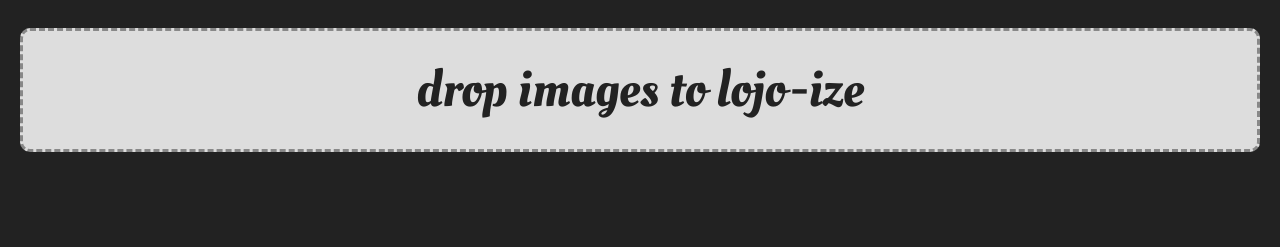
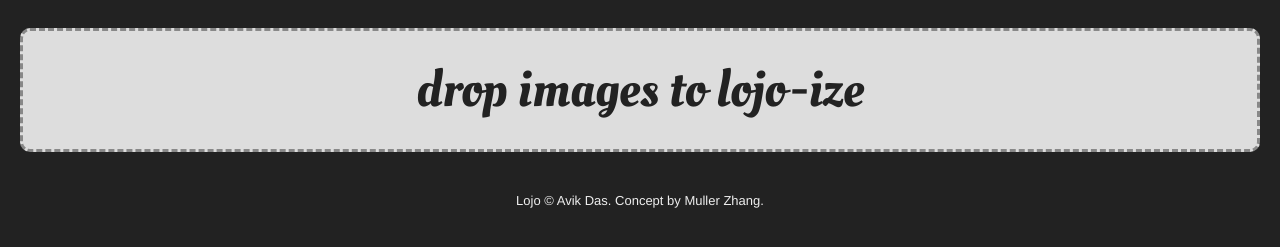
Before and after one commit to avik-das/lojo, a plain HTML site: page index.html in a window 1280 px wide. Shown: the part 179-426 px from the top of the page. Drawn offline with Linux system fonts and the light colour scheme.

Commit message:
Added footer

```diff
--- a/index.html
+++ b/index.html
@@ -16,6 +16,7 @@
     <img id="logo" src="logo.png" />
     <div id="output"></div>
     <div id="drop-zone">Drop images to Lojo-ize</div>
+    <div id="footer">Lojo &copy; Avik Das. Concept by Muller Zhang.</div>
 
     <script type="text/template" id="tmpl-image-progress">
       <div class="placeholder">
--- a/style.css
+++ b/style.css
@@ -53,3 +53,8 @@ body {
   display: block;
   margin: auto;
 }
+
+#footer {
+  text-align: center;
+  padding-top: 20px;
+}
```
